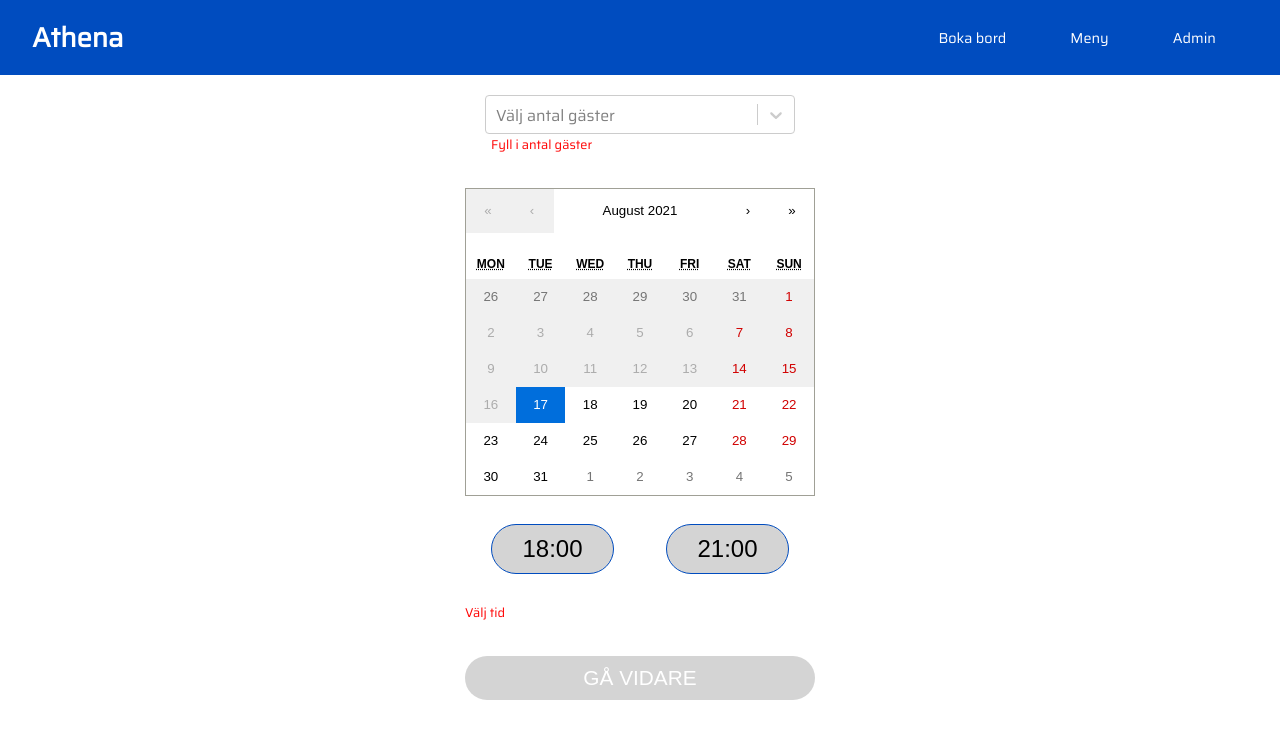
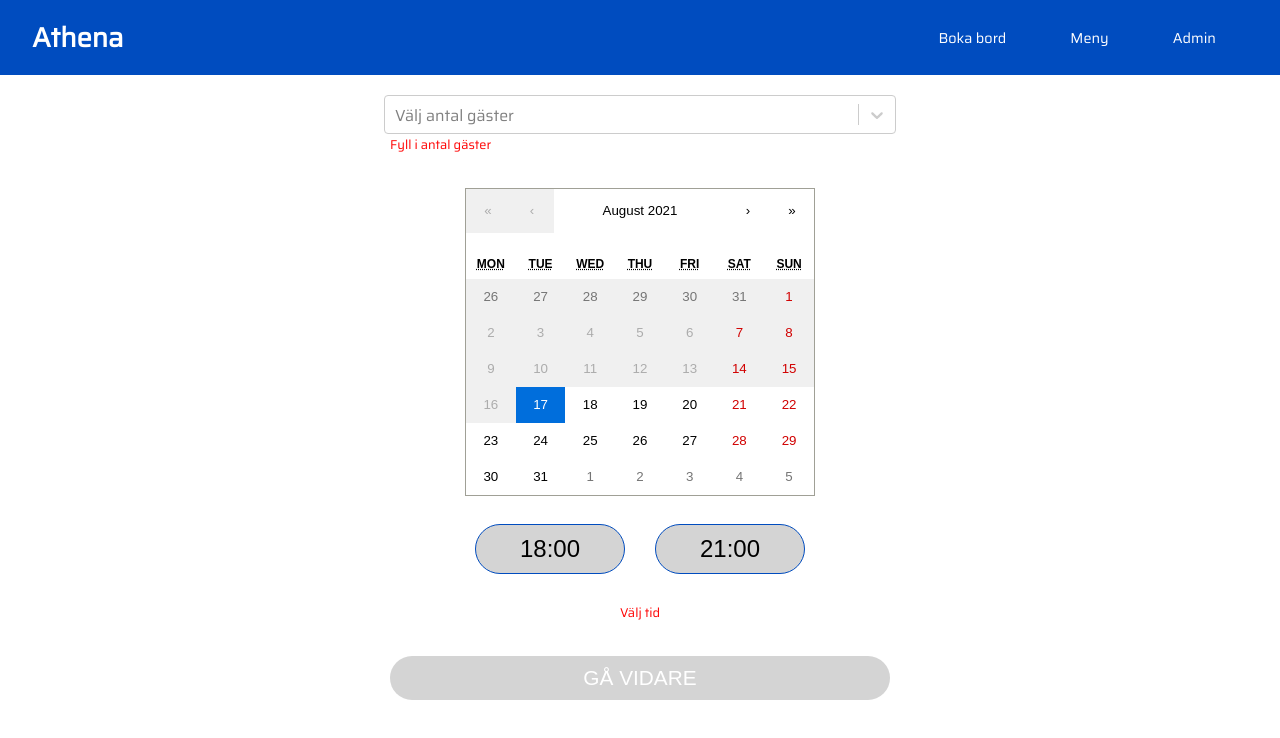
Before and after one commit to iidalindh/Restaurant, a React (Create React App) app in the folder Client/: page /booking in a window 1280 px wide. Shown: the top 738 px of the page. Built offline with nearby package versions, Linux system fonts and the light colour scheme; no server answers.

Commit message:
backend validation and minor desktop styling

```diff
--- a/Client/src/components/booking/Booking.tsx
+++ b/Client/src/components/booking/Booking.tsx
@@ -105,7 +105,7 @@ export const Booking = () => {
       <Navbar />
       <BookingSite>
         {showComponent ? (
-          <div>
+          <Div>
             <BookingGuests
               numberOfGuests={guests}
               pickGuestAmount={selectNumberGuests}
@@ -134,9 +134,9 @@ export const Booking = () => {
             ) : (
               <Button disabled={true}>GÅ VIDARE</Button>
             )}
-          </div>
+          </Div>
         ) : (
-          <div>
+          <Div>
             <BookingDetails
               date={date}
               time={time}
@@ -146,6 +146,7 @@ export const Booking = () => {
               formChange={customerDetails}
               checked={details.checked}
             ></BookingDetails>
+            {msg !== '' ? <ErrorMessageContainer><p>{msg}</p></ErrorMessageContainer> : <></> }
             {details.checked ? (
               <Button type="button" onClick={onSubmit}>
                 BOKA NU
@@ -155,9 +156,8 @@ export const Booking = () => {
                 BOKA NU
               </Button>
             )}
-          </div>
+          </Div>
         )}
-        {msg !== '' ? <ErrorMessageContainer><p>{msg}</p></ErrorMessageContainer> : <></> }
 
       </BookingSite>
     </>
@@ -172,7 +172,7 @@ const BookingSite = styled.section`
 `;
 
 const Button = styled.button`
-  width: 100%;
+  width: 500px;
   background-color: blue;
   color: white;
   padding: 10px;
@@ -194,11 +194,21 @@ const Button = styled.button`
   }
 `;
 
+const Div = styled.div`
+  display: flex;
+  flex-direction: column;
+  align-items: center;
+  justify-content: center;
+  width: 100%;
+`;
 
 const ErrorMessageContainer = styled.div`
   border: 1px solid blue;
   border-radius: 1%;
-  width: 80%;
+  display: flex;
+  width: 70%;
+  align-items: center;
+  justify-content: center;
   p {
     text-align: center;
   }
--- a/Client/src/components/booking/BookingGuests.tsx
+++ b/Client/src/components/booking/BookingGuests.tsx
@@ -45,6 +45,7 @@ export const BookingGuests = (props: IBookingGuestsProps) => {
 
 const Div = styled.div`
   padding: 20px;
+  width: 40%;
 `;
 
 const ErrorMessage = styled.p`
--- a/Client/src/components/booking/BookingTime.tsx
+++ b/Client/src/components/booking/BookingTime.tsx
@@ -73,11 +73,11 @@ const ButtonDiv = styled.div`
 `;
 
 const Button = styled.button`
-  width: 35%;
+  width: 150px;
   background-color: white;
   color: black;
   padding: 10px;
-  margin: 8px 0;
+  margin: 8px 15px;
   border: 1px solid #004cbf;
   border-radius: 50px;
   cursor: pointer;
```
Also changed, not shown: 1 other file (tests, documents, lock files or other folders).
